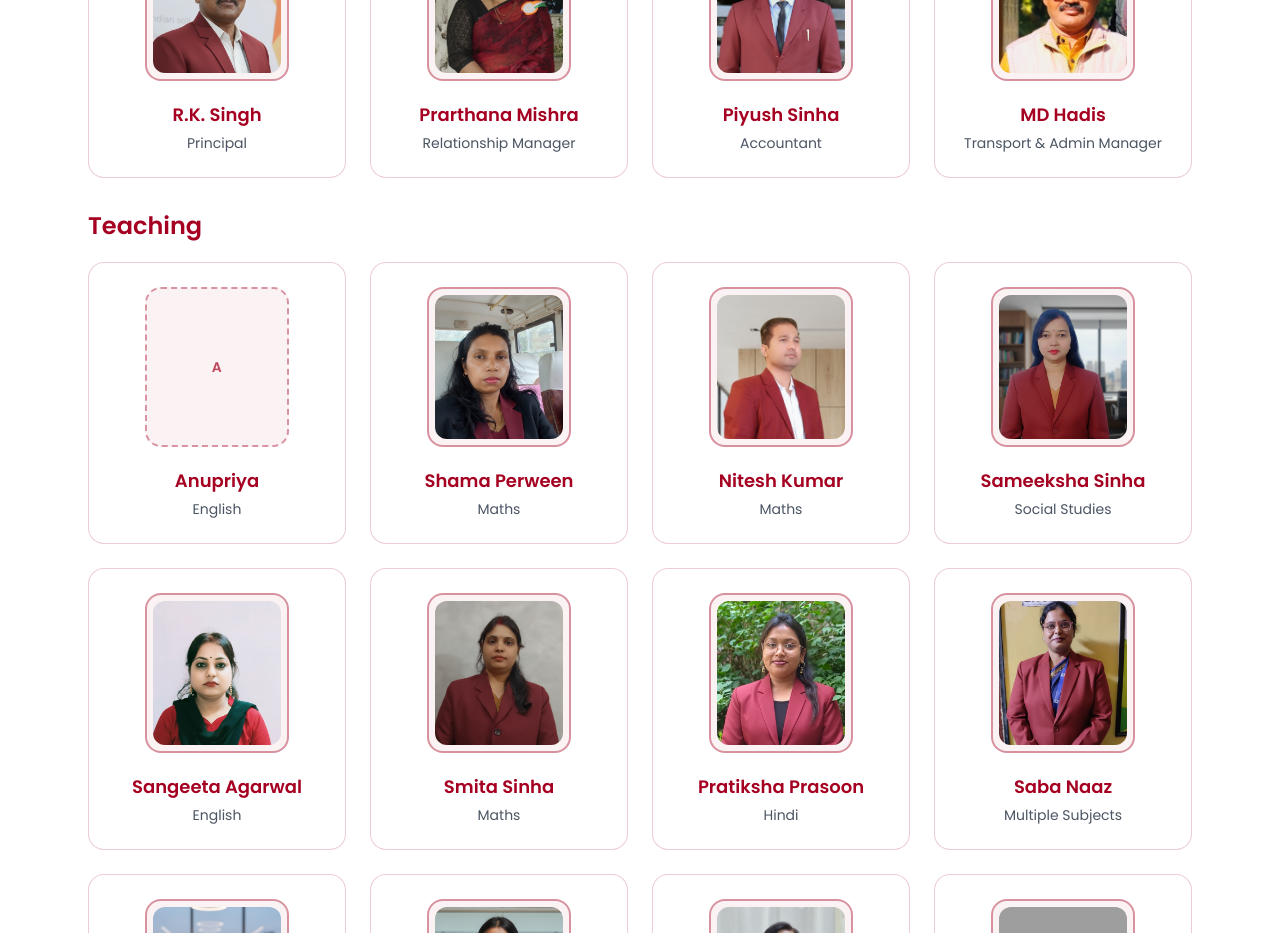
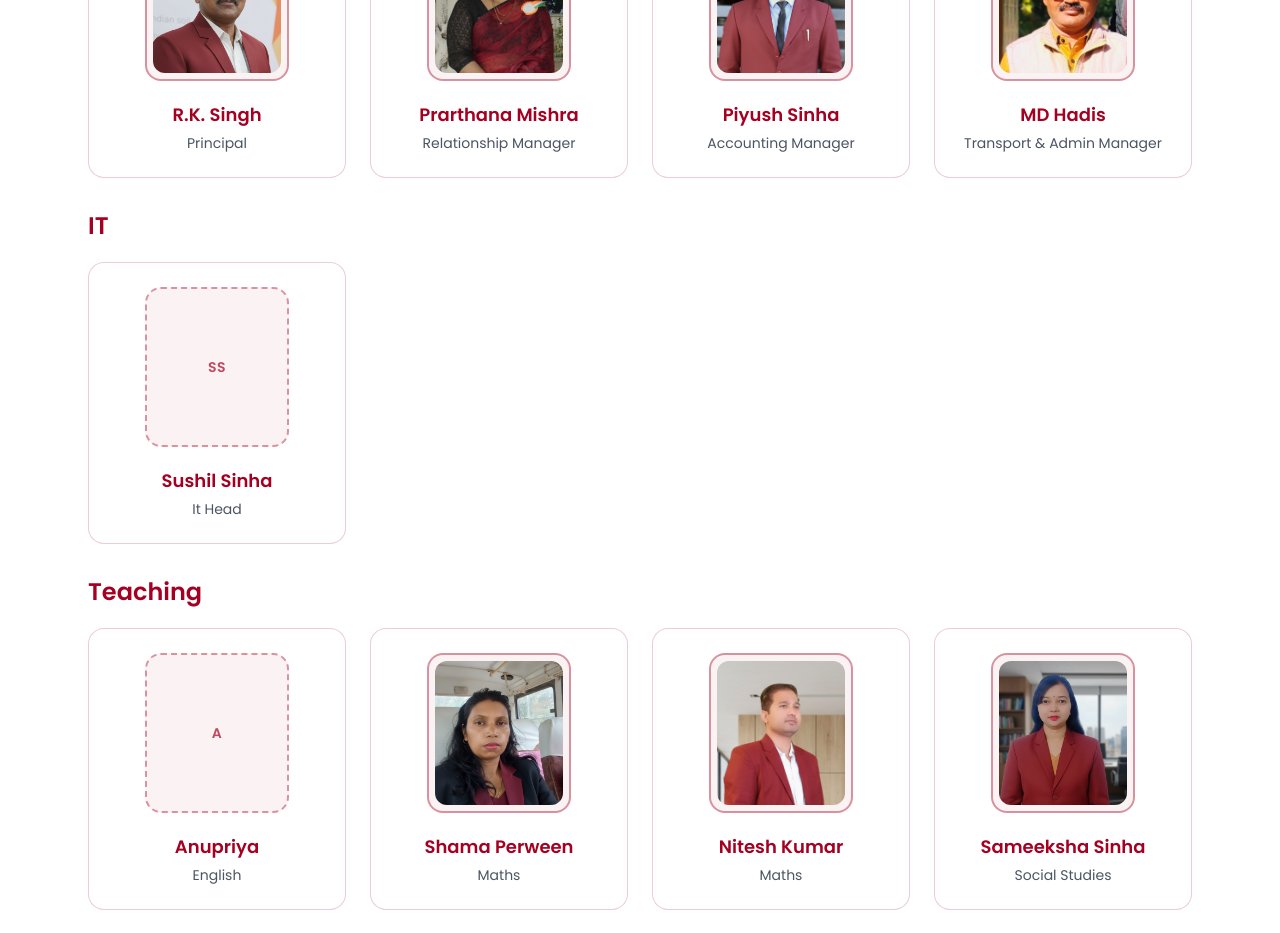
Before and after one commit to imagicity-stack/Mount-Litera-Website, a Next.js app: page /about in a window 1280 px wide. Shown: the part 2160-3093 px from the top of the page. Built offline with nearby package versions, Linux system fonts and the light colour scheme; grey boxes are pictures that could not be loaded.

Commit message:
Update Piyush Sinha's designation and add IT department

```diff
--- a/pages/about.js
+++ b/pages/about.js
@@ -52,8 +52,14 @@ const coreMentors = [
     mentors: [
       { name: 'R.K. Singh', designation: 'Principal' },
       { name: 'Prarthana Mishra', designation: 'Relationship Manager' },
-      { name: 'Piyush Sinha', designation: 'Accountant' },
+      { name: 'Piyush Sinha', designation: 'Accounting Manager' },
       { name: 'MD Hadis', designation: 'Transport & Admin Manager' }
+    ]
+  },
+  {
+    department: 'IT',
+    mentors: [
+      { name: 'Sushil Sinha', designation: 'It Head' },
     ]
   },
   {
```
